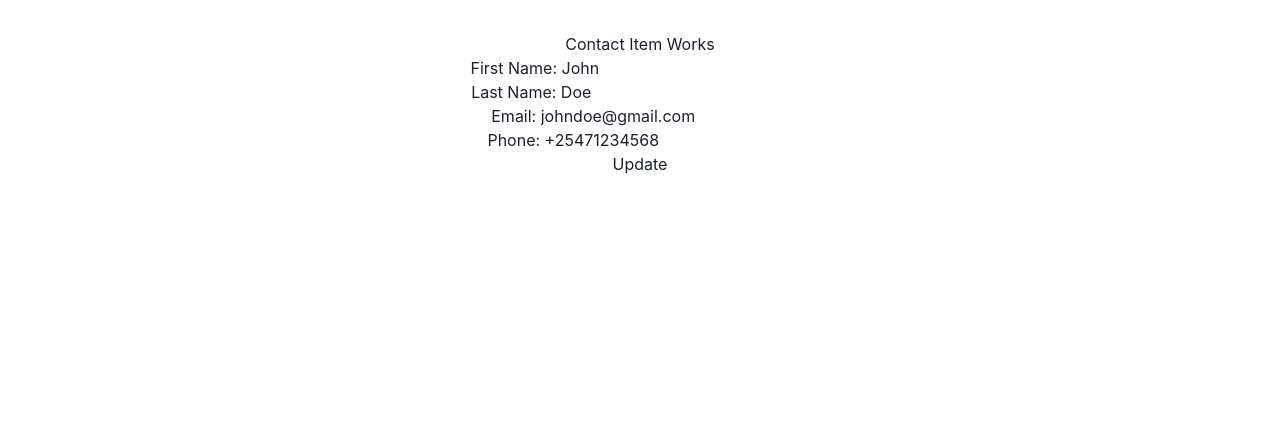
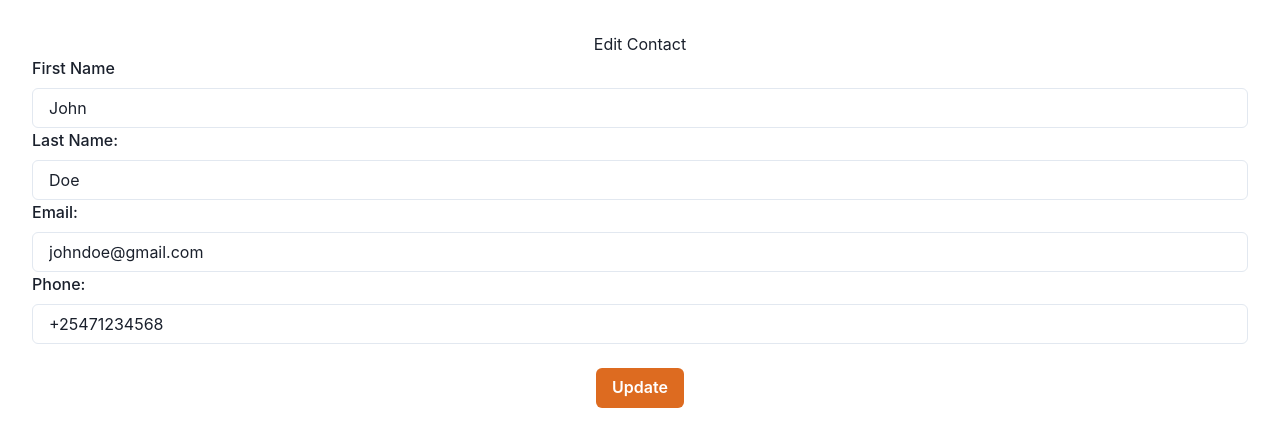
Before and after one commit to kahoragachau/Contabook, a React (Vite) app: page /contacts/1 in a window 1280 px wide. Shown: the top 446 px of the page. Built offline with nearby package versions, Linux system fonts and the light colour scheme; data requests are answered from the project's data file.

Commit message:
💄Style: Style Form using chakra UI

```diff
--- a/src/components/ContactItem/ContactItem.jsx
+++ b/src/components/ContactItem/ContactItem.jsx
@@ -1,6 +1,7 @@
 import axios from "axios";
 import { useEffect, useState } from "react";
 import { useNavigate, useParams } from "react-router-dom";
+import { Button, Input, FormControl, FormLabel, FormErrorMessage, FormHelperText } from "@chakra-ui/react";
 
 const ContactItem = () => {
   const [updateContact, setUpdateContact] = useState({
@@ -32,37 +33,40 @@ const ContactItem = () => {
 
   return (
     <>
-      <h1>Contact Item Works</h1>
+      <h1>Edit Contact</h1>
       <form onSubmit={handleUpdate}>
-        <label htmlFor="firstname">First Name: </label>
-        <input
-          type="text"
-          value={updateContact.firstname}
-          onChange={(e) => setUpdateContact({...updateContact, firstname:e.target.value})}
-        />
-        <br />
-        <label htmlFor="lastname">Last Name: </label>
-        <input
+        <FormControl>
+          <FormLabel>First Name</FormLabel>
+          <Input type="text" value={updateContact.firstname}
+          onChange={(e) => setUpdateContact({...updateContact, firstname:e.target.value})}/>
+        </FormControl>
+        <FormControl>
+          <FormLabel htmlFor="lastname">Last Name: </FormLabel>
+          <Input
             type="text"
             value={updateContact.lastname}
             onChange={(e) => setUpdateContact({...updateContact, lastname:e.target.value})}
           />
-        <br />
-        <label htmlFor="email">Email: </label>
-        <input
+        </FormControl>
+        <FormControl>
+          <FormLabel htmlFor="email">Email: </FormLabel>
+          <Input
             type="text"
             value={updateContact.email}
             onChange={(e) => setUpdateContact({...updateContact, email:e.target.value})}
           />
-        <br />
-        <label htmlFor="phone">Phone: </label>
-        <input
+        </FormControl>
+
+        <FormControl>
+          <FormLabel htmlFor="phone">Phone: </FormLabel>
+          <Input
             type="text"
             value={updateContact.phone}
             onChange={(e) => setUpdateContact({...updateContact, phone:e.target.value})}
           />
+        </FormControl>
         <br />
-        <button type="submit">Update</button>
+        <Button colorScheme="orange" type="submit">Update</Button>
       </form>
     </>
   )
```
Lines whose indentation alone changed are shown as unchanged.
